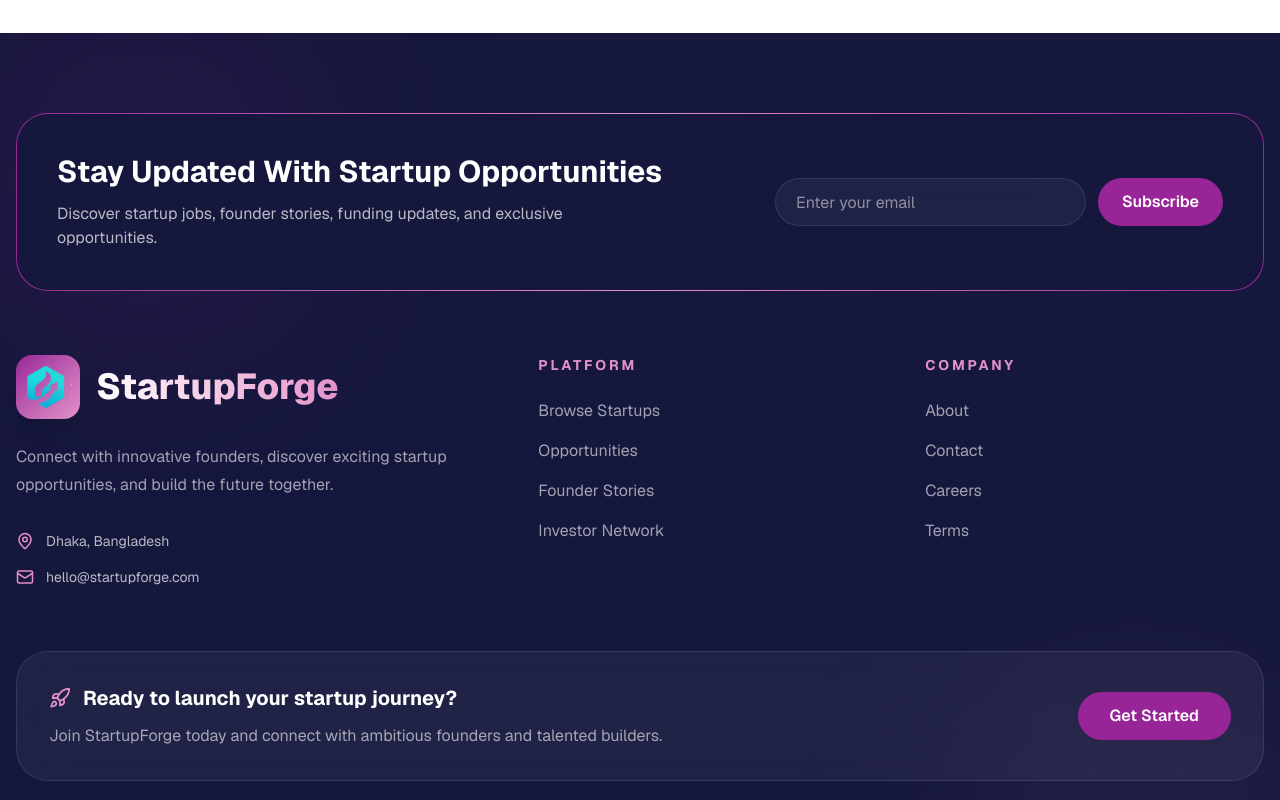
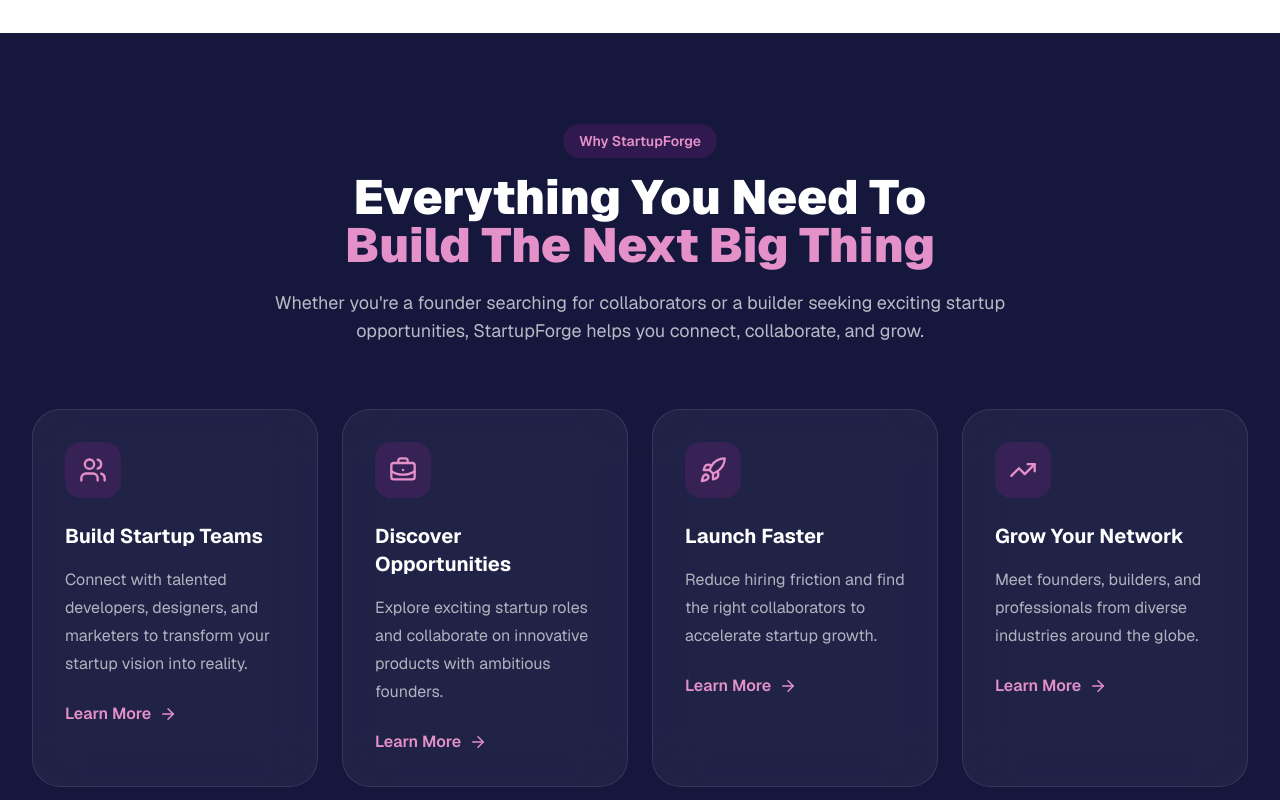
Before and after one commit to erpranto55/StartupForge, a Next.js app: page / in a window 1280 px wide. Shown: the part 3920-4720 px from the top of the page. Built offline with nearby package versions, Linux system fonts and the light colour scheme.

Commit message:
Why StartupForge Section Added

```diff
--- a/src/app/page.js
+++ b/src/app/page.js
@@ -2,6 +2,7 @@
 import FeaturedStartups from "@/components/home/FeaturedStartups";
 import HeroSection from "@/components/home/HeroSection";
 import StartupStatistics from "@/components/home/StartupStatistics";
+import WhyJoinStartupForge from "@/components/home/WhyJoinStartupForge";
 import Footer from "@/components/shared/Footer";
 import MainNavbar from "@/components/shared/Navbar";
 
@@ -13,6 +14,7 @@
       <StartupStatistics />
       <FeaturedStartups />
       <FeaturedOpportunities />
+      <WhyJoinStartupForge />
       <Footer />
     </div>
   );
--- /dev/null
+++ b/src/components/home/WhyJoinStartupForge.jsx
@@ -0,0 +1,117 @@
+"use client";
+
+import { motion } from "motion/react";
+
+import {
+    Rocket,
+    Users,
+    BriefcaseBusiness,
+    TrendingUp,
+    ArrowRight,
+} from "lucide-react";
+
+const features = [
+    {
+        title: "Build Startup Teams",
+        description:
+            "Connect with talented developers, designers, and marketers to transform your startup vision into reality.",
+        icon: Users,
+    },
+    {
+        title: "Discover Opportunities",
+        description:
+            "Explore exciting startup roles and collaborate on innovative products with ambitious founders.",
+        icon: BriefcaseBusiness,
+    },
+    {
+        title: "Launch Faster",
+        description:
+            "Reduce hiring friction and find the right collaborators to accelerate startup growth.",
+        icon: Rocket,
+    },
+    {
+        title: "Grow Your Network",
+        description:
+            "Meet founders, builders, and professionals from diverse industries around the globe.",
+        icon: TrendingUp,
+    },
+];
+
+export default function WhyJoinStartupForge() {
+    return (
+        <section className="bg-[#15173D] py-24 text-white">
+            <div className="container mx-auto px-4 sm:px-6 lg:px-8">
+                {/* Header */}
+                <div className="mx-auto max-w-3xl text-center">
+                    <span className="rounded-full bg-brand-primary/20 px-4 py-2 text-sm font-semibold text-[#E491C9]">
+                        Why StartupForge
+                    </span>
+
+                    <h2 className="mt-5 text-4xl font-black lg:text-5xl">
+                        Everything You Need To
+                        <span className="block text-[#E491C9]">
+                            Build The Next Big Thing
+                        </span>
+                    </h2>
+
+                    <p className="mt-5 text-lg text-white/70">
+                        Whether you&apos;re a founder searching for
+                        collaborators or a builder seeking exciting
+                        startup opportunities, StartupForge helps
+                        you connect, collaborate, and grow.
+                    </p>
+                </div>
+
+                {/* Feature Cards */}
+                <div className="mt-16 grid gap-6 md:grid-cols-2 xl:grid-cols-4">
+                    {features.map((feature, index) => (
+                        <motion.div
+                            key={feature.title}
+                            initial={{
+                                opacity: 0,
+                                y: 40,
+                            }}
+                            whileInView={{
+                                opacity: 1,
+                                y: 0,
+                            }}
+                            viewport={{
+                                once: true,
+                            }}
+                            transition={{
+                                duration: 0.5,
+                                delay: index * 0.1,
+                            }}
+                            className="group rounded-[28px] border border-white/10 bg-white/5 p-8 backdrop-blur-xl transition-all duration-300 hover:-translate-y-2 hover:border-[#E491C9]/40 hover:bg-white/10"
+                        >
+                            {/* Icon */}
+                            <div className="flex h-14 w-14 items-center justify-center rounded-2xl bg-brand-primary/20">
+                                <feature.icon
+                                    size={28}
+                                    className="text-[#E491C9]"
+                                />
+                            </div>
+
+                            {/* Title */}
+                            <h3 className="mt-6 text-xl font-bold">
+                                {feature.title}
+                            </h3>
+
+                            {/* Description */}
+                            <p className="mt-4 leading-7 text-white/65">
+                                {feature.description}
+                            </p>
+
+                            {/* Learn More */}
+                            <button className="mt-6 inline-flex items-center gap-2 font-semibold text-[#E491C9] transition hover:gap-3">
+                                Learn More
+
+                                <ArrowRight size={18} />
+                            </button>
+                        </motion.div>
+                    ))}
+                </div>
+            </div>
+        </section>
+    );
+}
```
